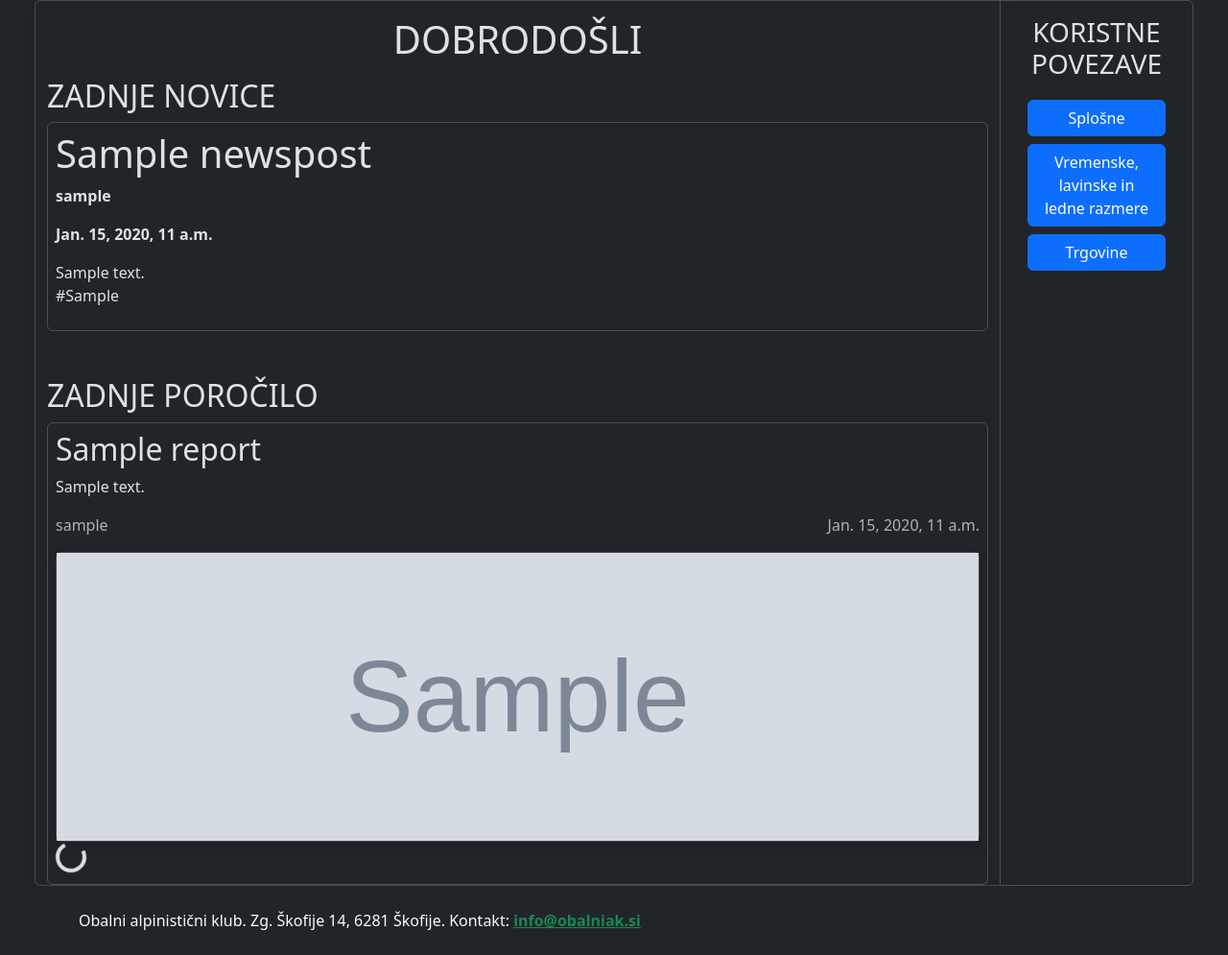
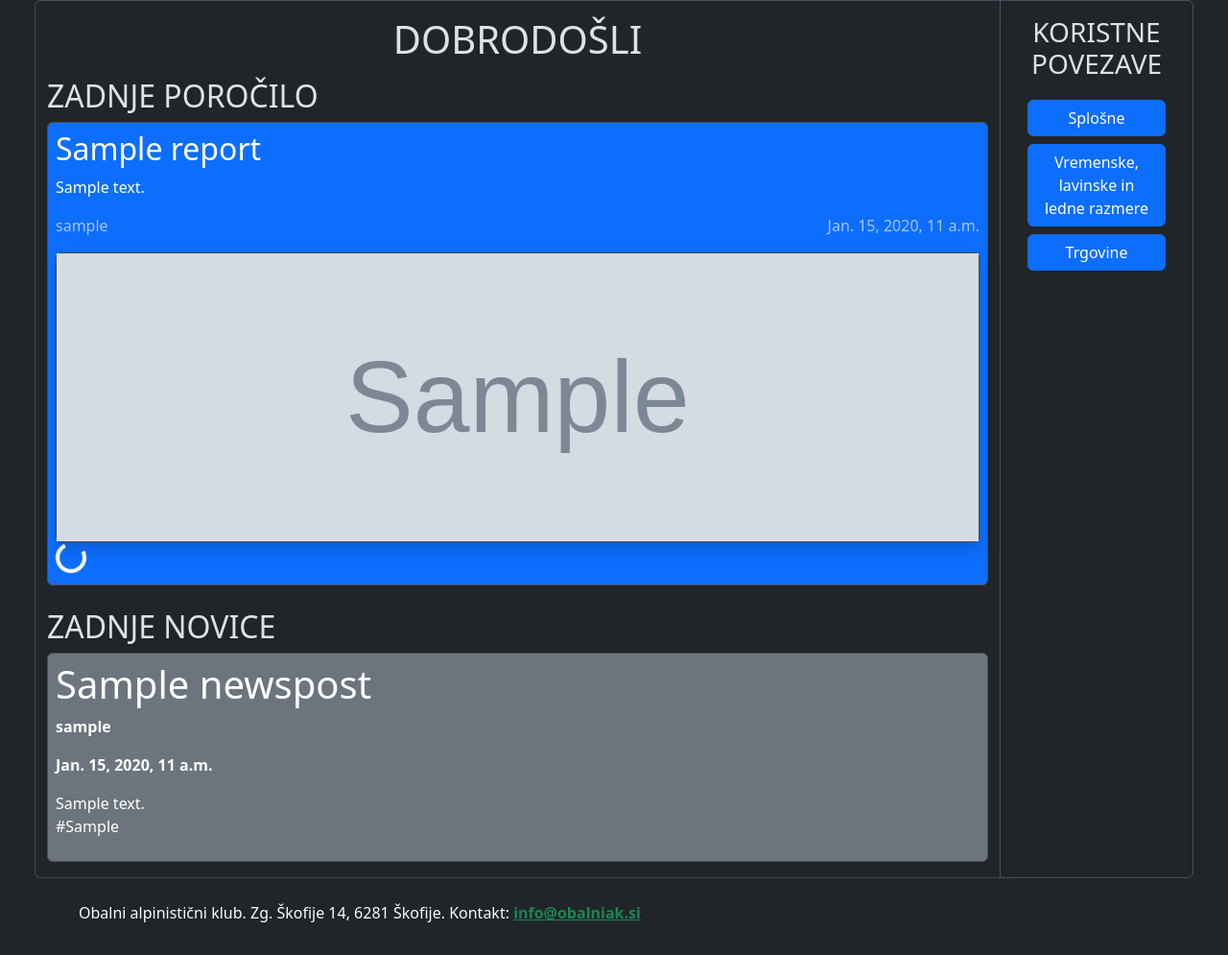
Before and after one commit to Tiggax/DEDIS-project, a Django app: page / in a window 1280 px wide. Shown: the part 68-1063 px from the top of the page at 96% size. After the commit the page ends 1029 px from the top, so only its background shows below. Run offline with Django 5.2, Linux system fonts and the light colour scheme; tables that the repository leaves empty hold one stand-in row (values such as "Sample post"); grey boxes marked "Sample" are stand-in pictures; parts of the project's set-up code (start-up, migrations or seed data) failed here and were passed over; some libraries are stand-ins or nearby versions.

Commit message:
Updated homepage visuals

```diff
--- a/templates/pages/home.html
+++ b/templates/pages/home.html
@@ -6,19 +6,20 @@
     <div class="col-10 d-flex flex-column shadow">
         <h1 class="text-center my-3">DOBRODOŠLI</h1>
         <div class="row row-cols-1">
-    <div class="col pb-5">
-        <h2> ZADNJE NOVICE </h2>
-        <div class="section border rounded p-2">
-            <a href="news" class="list-group-item list-group-item-action">
-            {% include "widgets/news/post.html" with data=news_post %}
+
+        <div class="col pb-3">
+        <h2> ZADNJE POROČILO </h2>
+            <div class="section border rounded p-2 btn btn-primary w-100 text-start mb-2">
+                <a href="reports" class="list-group-item list-group-item-action">
+                {% include "widgets/report/post.html" with data=report %}
                 </a>
             </div>
         </div>
-    <div class="col">
-    <h2> ZADNJE POROČILO </h2>
-        <div class="section border rounded p-2">
-            <a href="reports" class="list-group-item list-group-item-action">
-            {% include "widgets/report/post.html" with data=report %}
+        <div class="col pb-3">
+            <h2> ZADNJE NOVICE </h2>
+            <div class="section border rounded p-2 btn btn-secondary w-100 text-start">
+                <a href="news" class="list-group-item list-group-item-action">
+                {% include "widgets/news/post.html" with data=news_post %}
                 </a>
             </div>
         </div>
```
Lines whose indentation alone changed are shown as unchanged.
